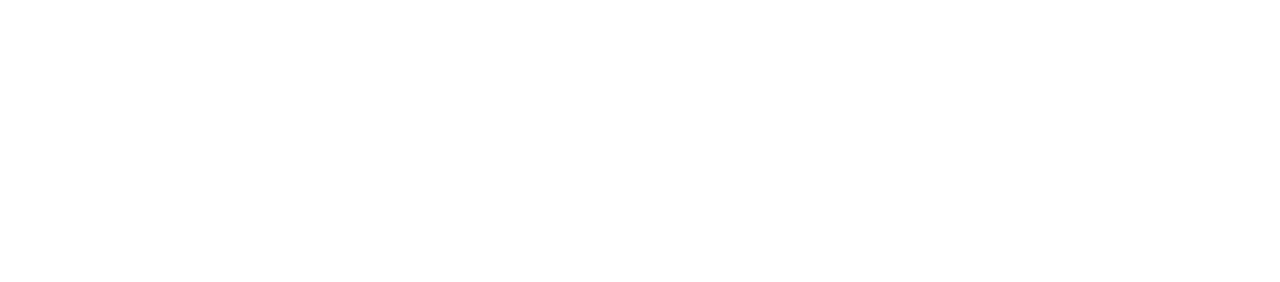
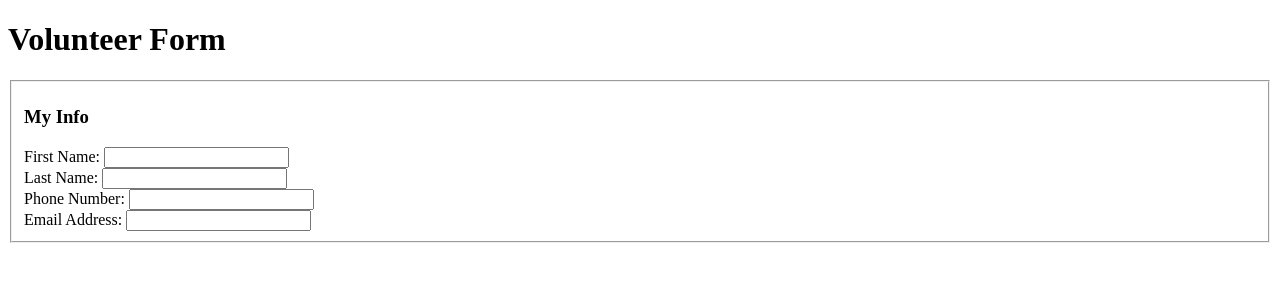
Before and after one commit to juliegelman/lab4, a plain HTML site: page index.html in a window 1280 px wide. Drawn offline with Linux system fonts and the light colour scheme.

Commit message:
added first text fields

```diff
--- a/index.html
+++ b/index.html
@@ -7,6 +7,29 @@
     <meta name="viewport"
     content="width=device-width,initial-scale=1.0,shrink-to-fit=no" />
     </head>
+
     <body>
+      <h1>Volunteer Form</h1>
+
+
+      <form action = "http://bloomingdale.sat.iit.edu/kriedan/lab3formscript.php" method="post">
+<div>
+  <fieldset>
+    <h3>My Info</h3>
+<div>
+   <label>First Name:
+     <input type="text" name="first_name_field"></label></div>
+<div>
+   <label>Last Name:
+     <input type="text" name="last_name_field"></label></div>
+<div>
+   <label>Phone Number:
+     <input type="text" name="phone_number_field"></label></div>
+<div>
+   <label>Email Address:
+     <input type="text" name="email_address_field"></label></div>
+</div>
+</fieldset>
+
     </body>
     </html>
```
